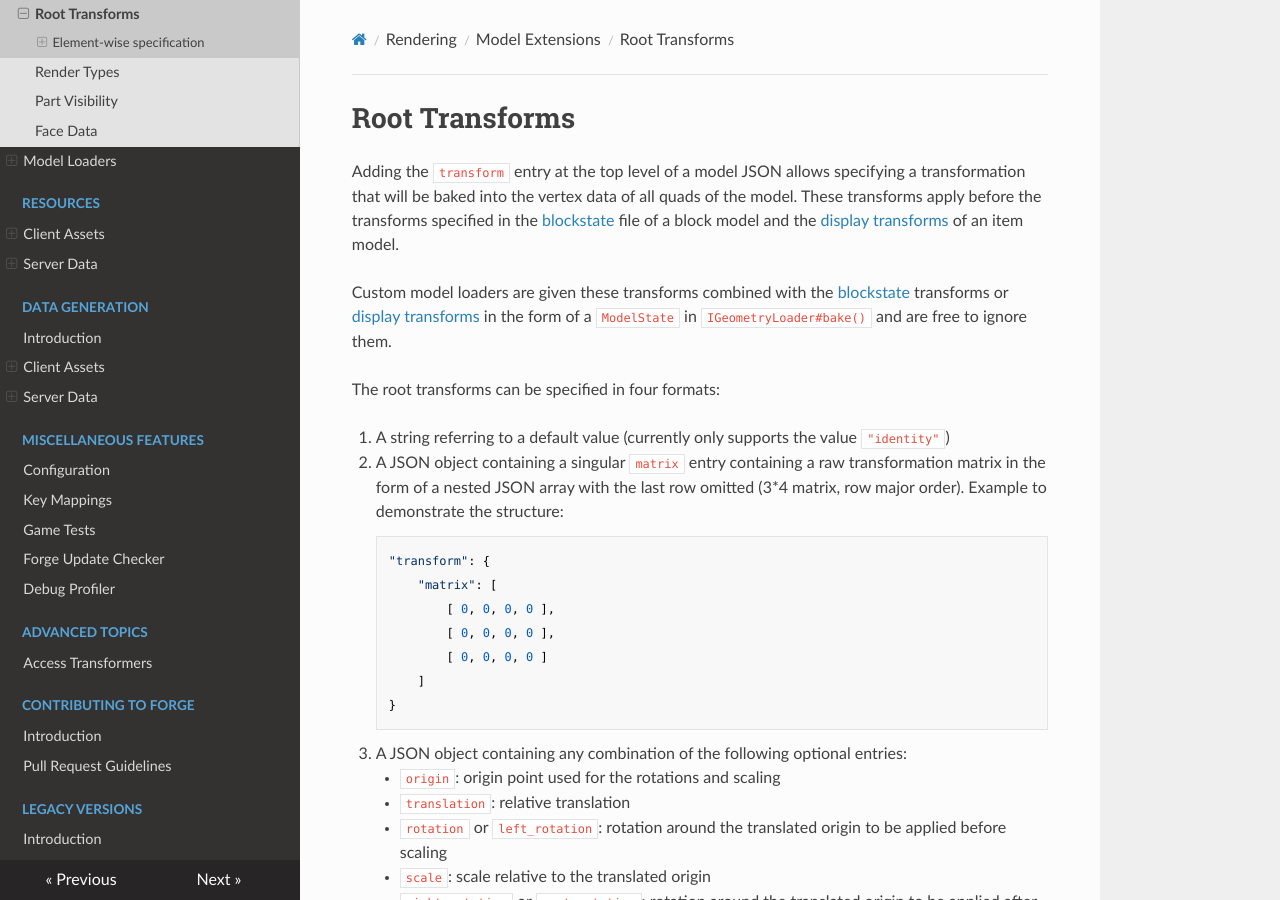
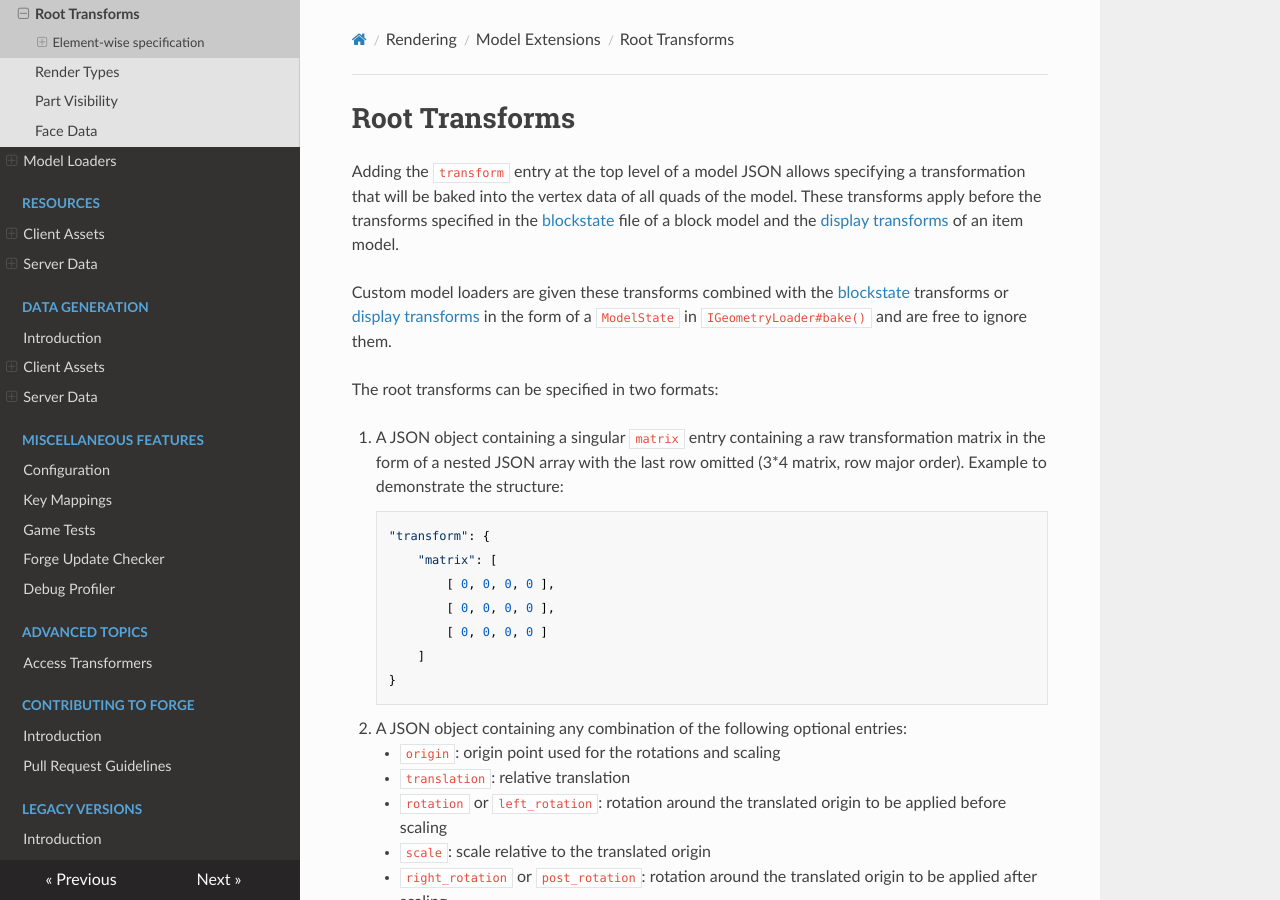
Before and after one commit to MinecraftForge/Documentation, an MkDocs documentation site: the page built from docs/rendering/modelextensions/transforms.md, in a window 1280 px wide and 900 px high. Built offline with MkDocs 1.6.1, drawn with Linux system fonts in a browser that asks for light colours; nearby versions of some CDN libraries.

Commit message:
Remove another unusable transform format

````diff
--- a/docs/rendering/modelextensions/transforms.md
+++ b/docs/rendering/modelextensions/transforms.md
@@ -5,10 +5,9 @@ Adding the `transform` entry at the top level of a model JSON allows specifying
 
 Custom model loaders are given these transforms combined with the [blockstate] transforms or [display transforms][displaytransform] in the form of a `ModelState` in `IGeometryLoader#bake()` and are free to ignore them.
 
-The root transforms can be specified in four formats:
+The root transforms can be specified in two formats:
 
-1. A string referring to a default value (currently only supports the value `"identity"`)
-2. A JSON object containing a singular `matrix` entry containing a raw transformation matrix in the form of a nested JSON array with the last row omitted (3*4 matrix, row major order). Example to demonstrate the structure:
+1. A JSON object containing a singular `matrix` entry containing a raw transformation matrix in the form of a nested JSON array with the last row omitted (3*4 matrix, row major order). Example to demonstrate the structure:
    ```js
    "transform": {
        "matrix": [
````
Also changed, not shown: other parts of docs/rendering/modelextensions/transforms.md (+1 -1 lines).
